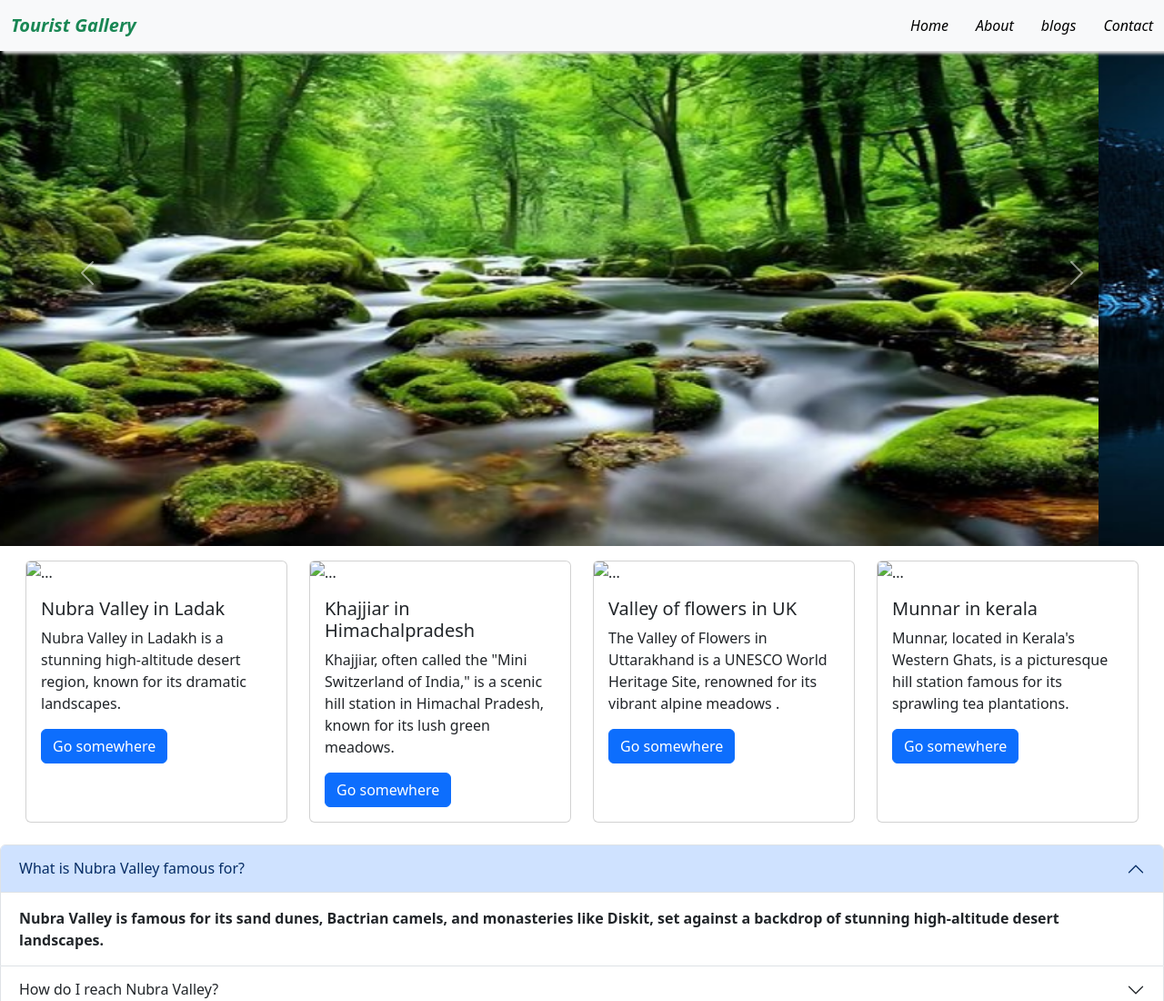
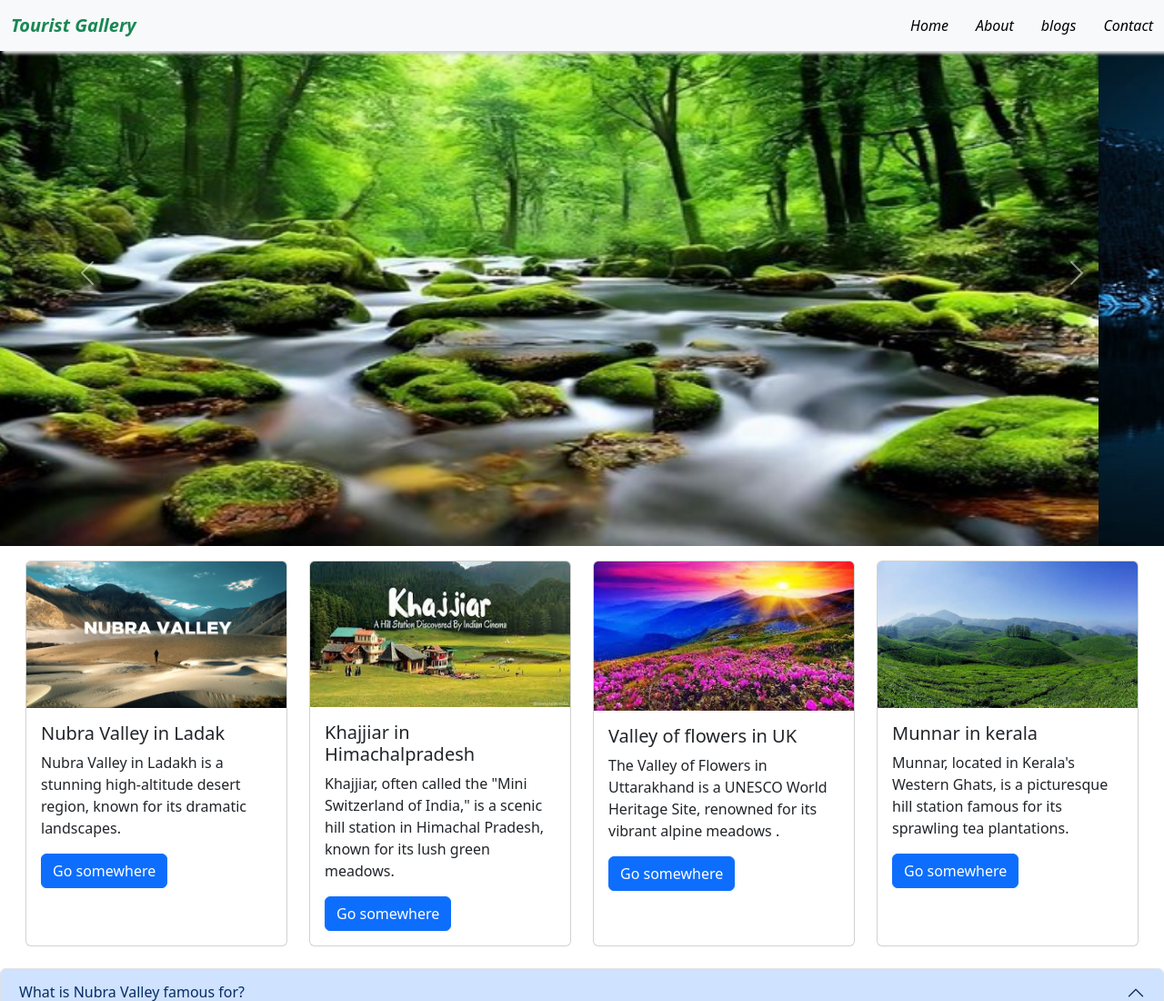
Before and after one commit to pujithadev123/bootstrapwebsite, a plain HTML site: page index.html in a window 1280 px wide. Shown: the top 1100 px of the page at 91% size. Drawn offline with nearby package versions, Linux system fonts and the light colour scheme.

Commit message:
changes are commited

```diff
--- a/index.html
+++ b/index.html
@@ -50,7 +50,7 @@
 
     <div class="d-flex gap-4 justify-content-center mt-3">
     <div class="card" style="width: 18rem;">
-      <img src="./Ladakh-winter.jpg_cf-webp_w-848_h-551" class="card-img-top" alt="..." >
+      <img src="./nubravalley.jpg" class="card-img-top" alt="..." >
       <div class="card-body">
         <h5 class="card-title">Nubra Valley in Ladak</h5>
         <p class="card-text">Nubra Valley in Ladakh is a stunning high-altitude desert region, known for its dramatic landscapes.</p>
@@ -58,7 +58,7 @@
       </div>
     </div>
     <div class="card" style="width: 18rem;">
-      <img src="./Khajjiar1.jpg_cf-webp_w-848_h-551" class="card-img-top" alt="...">
+      <img src="./ku.jpeg" class="card-img-top" alt="..." style="height: 160px;">
       <div class="card-body">
         <h5 class="card-title">Khajjiar in Himachalpradesh</h5>
         <p class="card-text">Khajjiar, often called the "Mini Switzerland of India," is a scenic hill station in Himachal Pradesh, known for its lush green meadows.</p>
@@ -66,7 +66,7 @@
       </div>
     </div>
     <div class="card" style="width: 18rem;">
-      <img src="./valley-of-flowers-wallpaper-1 (1).jpg_cf-webp_w-848_h-551" class="card-img-top" alt="...">
+      <img src="./valley.jpeg" class="card-img-top" alt="..." >
       <div class="card-body">
         <h5 class="card-title">Valley of flowers in UK</h5>
         <p class="card-text">The Valley of Flowers in Uttarakhand is a UNESCO World Heritage Site, renowned for its vibrant alpine meadows .</p>
@@ -74,7 +74,7 @@
       </div>
     </div>
     <div class="card" style="width: 18rem;">
-      <img src="./Munnar-Kerala-1.jpg_cf-webp_w-848_h-551" class="card-img-top" alt="...">
+      <img src="./munnar.jpg" class="card-img-top" alt="...">
       <div class="card-body">
         <h5 class="card-title">Munnar in kerala</h5>
         <p class="card-text">Munnar, located in Kerala's Western Ghats, is a picturesque hill station famous for its sprawling tea plantations.</p>
```
Also changed, not shown: khajjari.jpg (added), khajjarih.jpeg (added), ku.jpeg (added), munnar.jpg (added), nubravalley.jpg (added), valley.jpeg (added), 5 other files.
